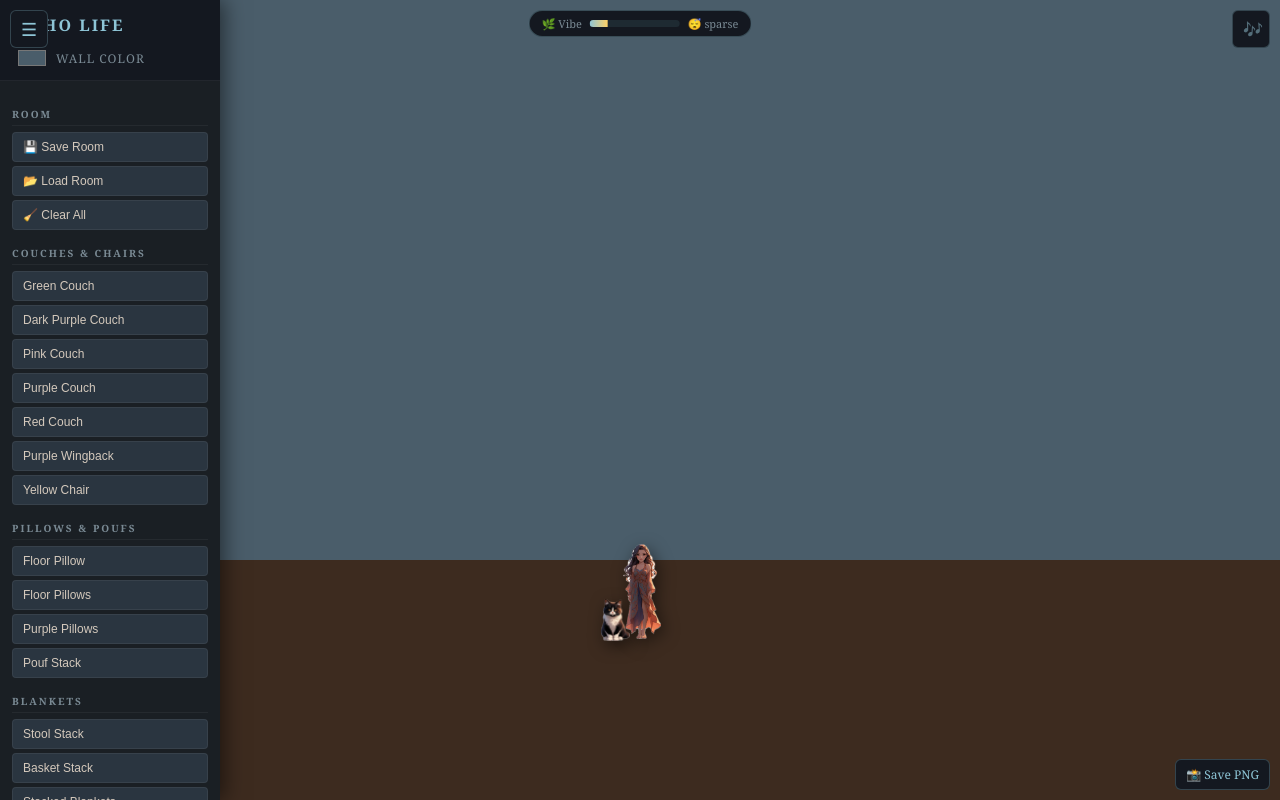
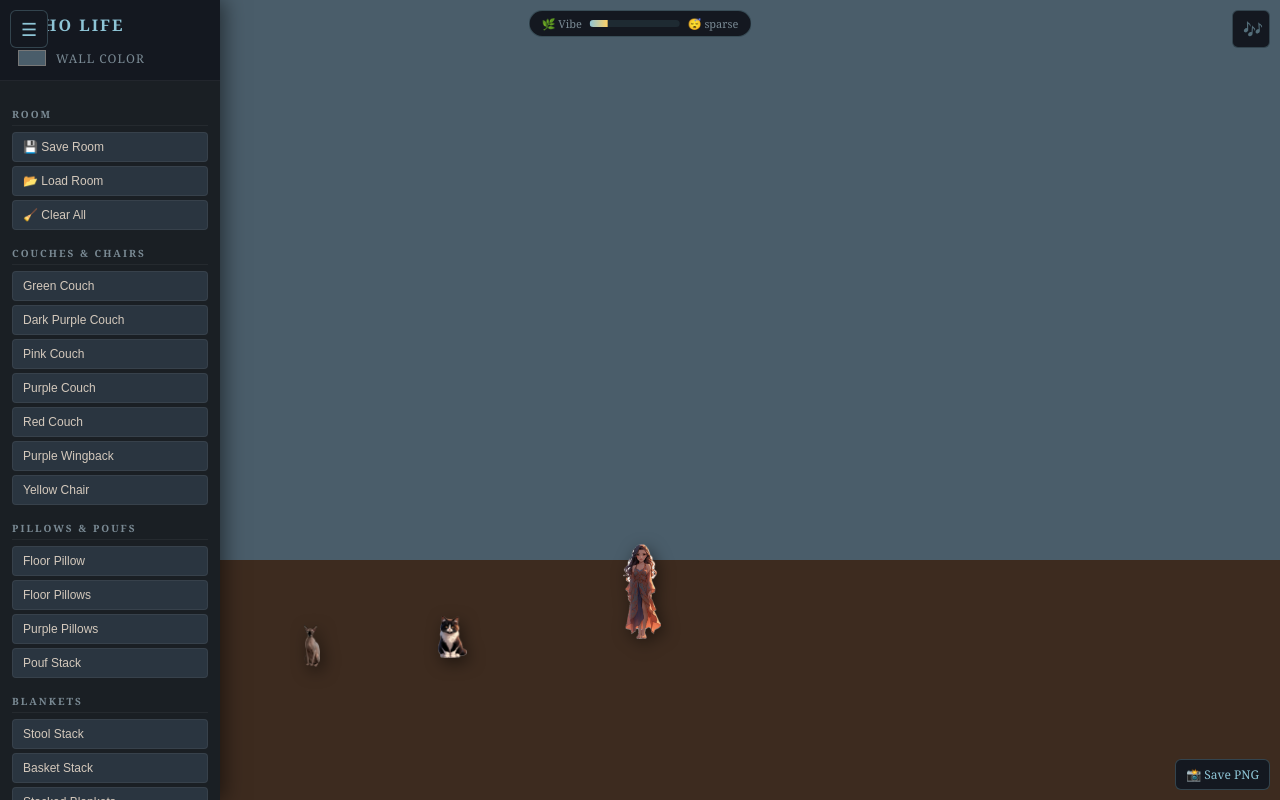
Before and after one commit to MaximumReality/decor, a plain HTML site: page life-sim.html in a window 1280 px wide. Drawn offline with nearby package versions, Linux system fonts and the light colour scheme.

Commit message:
Update life-sim.html

```diff
--- a/life-sim.html
+++ b/life-sim.html
@@ -55,7 +55,7 @@
   .wall { height: 70%; background: var(--wall-color); transition: background 0.3s; }
   .floor { height: 30%; background: var(--floor-color); }
 
-  #items { position: absolute; inset: 0; pointer-events: none; z-index: 10; } /* furniture layer */
+  #items { position: absolute; inset: 0; pointer-events: none; z-index: 10; } /* furniture */
 
   .item {
     position: absolute; background-size: contain; background-repeat: no-repeat;
@@ -87,7 +87,7 @@
   .item.selected { filter: drop-shadow(2px 4px 6px rgba(0,0,0,0.45)) drop-shadow(0 0 8px rgba(142,197,214,0.7)); }
   .item.selected .delete-btn, .item.selected .resize-handle, .item.selected .rotate-handle { opacity: 1; pointer-events: all; }
 
-  /* Characters - Human always on top */
+  /* Characters layer - Human always on top */
   #characters { position: absolute; inset: 0; pointer-events: none; z-index: 500; }
 
   .character {
@@ -99,9 +99,15 @@
   #human.walking  { background-image: url('sprites/human-walk.png'); }
   #human.walking2 { background-image: url('sprites/human-walk-2.png'); }
 
-  #cat1, #cat2 { width: 52px; height: 42px; background-image: url('sprites/cat-sit.png'); z-index: 20; }
-  #cat1.walking, #cat2.walking { background-image: url('sprites/cat-walk.png'); }
-  #cat1.laying, #cat2.laying   { background-image: url('sprites/cat-lay.png'); }
+  /* Cat 1 - Azul */
+  #cat1 { width: 52px; height: 42px; background-image: url('sprites/cat-sit.png'); z-index: 20; }
+  #cat1.walking { background-image: url('sprites/cat-walk.png'); }
+  #cat1.laying  { background-image: url('sprites/cat-lay.png'); }
+
+  /* Cat 2 - Mochkil */
+  #cat2 { width: 52px; height: 42px; background-image: url('sprites/cat-sit-2.png'); z-index: 20; }
+  #cat2.walking { background-image: url('sprites/cat-walk-2.png'); }
+  #cat2.laying  { background-image: url('sprites/cat-lay-2.png'); }
 
   .mood-particle {
     position: absolute; font-size: 20px; pointer-events: none;
@@ -265,7 +271,7 @@ function spawnItem(type, zone, opts = {}) {
 }
 
 function makeDraggable(el) {
-  let startX, startY, startLeft, startTop, dragging = false, moved = false, lastTap = 0;
+  let dragging = false, startX, startY, startLeft, startTop, moved = false, lastTap = 0;
   el.addEventListener('pointerdown', e => {
     if (e.target.classList.contains('delete-btn') || e.target.classList.contains('resize-handle') || e.target.classList.contains('rotate-handle')) return;
     dragging = true; moved = false;
@@ -347,7 +353,7 @@ function updateHappiness() {
 }
 
 function moveCharacters() {
-  // Human always on top
+  // Human - always on top
   const hLeft = window.innerWidth * (0.15 + Math.random() * 0.7);
   const hTop  = window.innerHeight * 0.68;
   human.style.left = hLeft + 'px';
@@ -357,20 +363,29 @@ function moveCharacters() {
   setTimeout(() => { human.classList.remove('walking'); human.classList.add('walking2'); }, 900);
   setTimeout(() => human.classList.remove('walking2'), 1900);
 
-  // Cats
-  [cat1, cat2].forEach((cat, i) => {
-    const cLeft = window.innerWidth * (0.12 + Math.random() * 0.72);
-    const cTop  = window.innerHeight * (0.68 + Math.random() * 0.15);
-    cat.style.left = cLeft + 'px';
-    cat.style.top  = cTop + 'px';
+  // Cat 1 - Azul
+  const c1Left = window.innerWidth * (0.12 + Math.random() * 0.72);
+  const c1Top  = window.innerHeight * (0.68 + Math.random() * 0.15);
+  cat1.style.left = c1Left + 'px';
+  cat1.style.top  = c1Top + 'px';
+  cat1.classList.add('walking');
+  setTimeout(() => {
+    cat1.classList.remove('walking');
+    cat1.classList.add('laying');
+  }, 1400);
+  setTimeout(() => cat1.classList.remove('laying'), 3800);
 
-    cat.classList.add('walking');
-    setTimeout(() => {
-      cat.classList.remove('walking');
-      cat.classList.add('laying');
-    }, 1400 + i * 250);
-    setTimeout(() => cat.classList.remove('laying'), 3800);
-  });
+  // Cat 2 - Mochkil
+  const c2Left = window.innerWidth * (0.12 + Math.random() * 0.72);
+  const c2Top  = window.innerHeight * (0.68 + Math.random() * 0.15);
+  cat2.style.left = c2Left + 'px';
+  cat2.style.top  = c2Top + 'px';
+  cat2.classList.add('walking');
+  setTimeout(() => {
+    cat2.classList.remove('walking');
+    cat2.classList.add('laying');
+  }, 1600);
+  setTimeout(() => cat2.classList.remove('laying'), 4000);
 
   showMood();
 }
@@ -427,7 +442,7 @@ document.getElementById('musicBtn').onclick = () => {
   m.paused ? m.play() : m.pause();
 };
 
-// Initial
+// Initial placement
 setTimeout(() => {
   human.style.left = (window.innerWidth * 0.38) + 'px';
   human.style.top  = (window.innerHeight * 0.72) + 'px';
```
